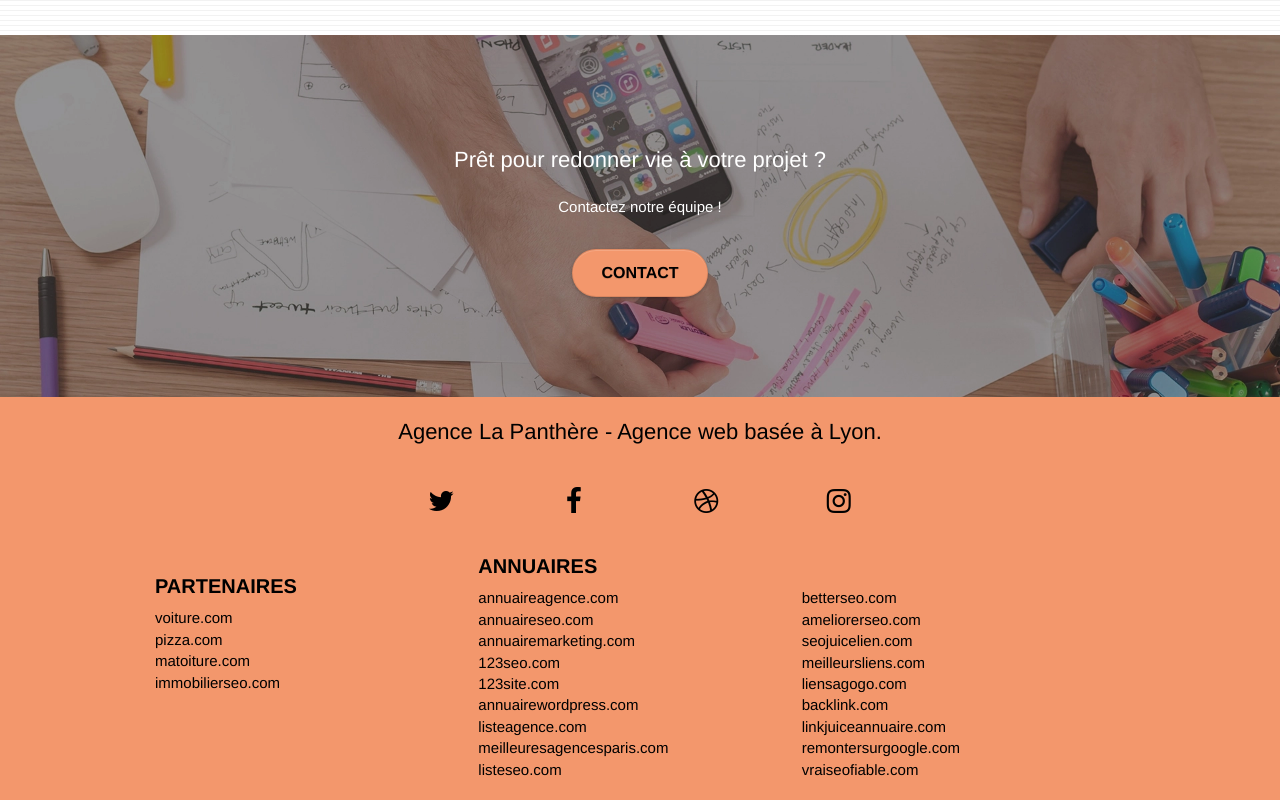
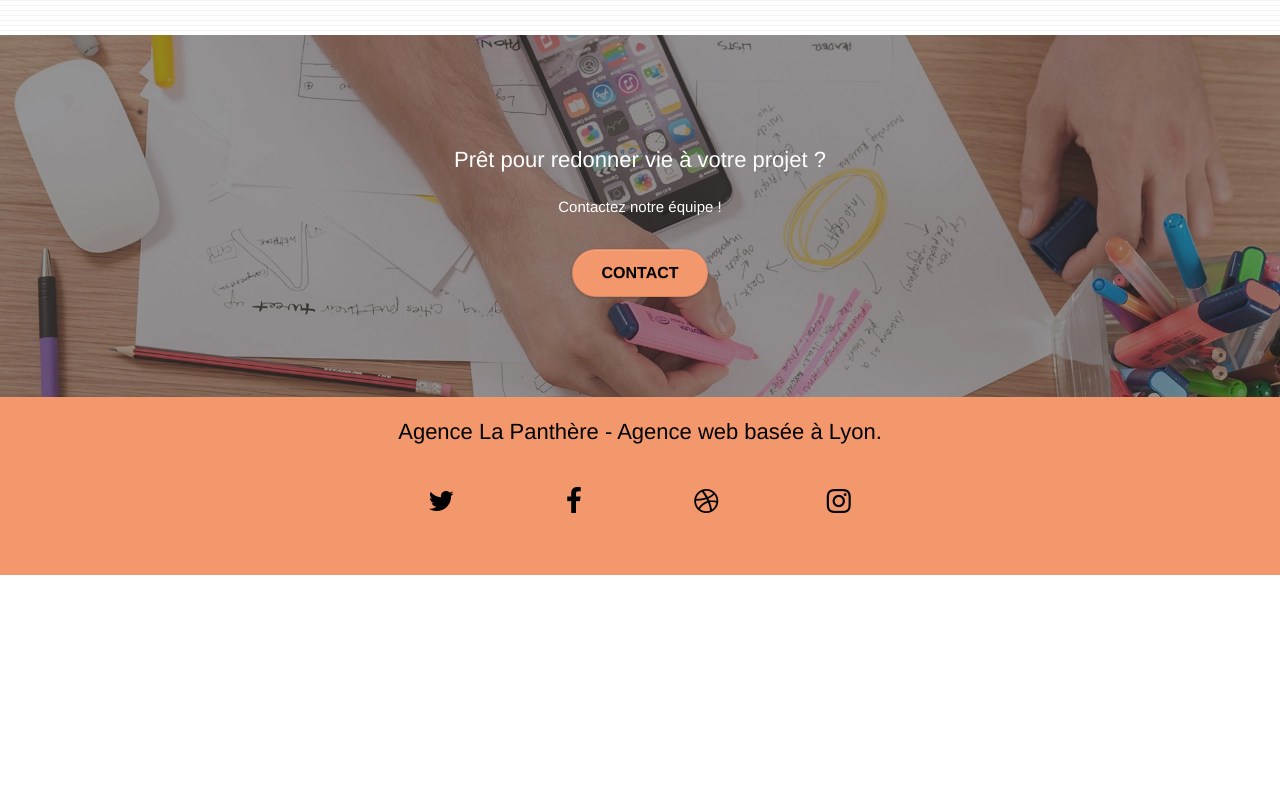
Before and after one commit to matthieudubo/la-panthere, a plain HTML site: page index.html in a window 1280 px wide. Shown: the part 2903-3703 px from the top of the page. After the commit the page ends 3478 px from the top, so only its background shows below. Drawn offline with Linux system fonts and the light colour scheme.

Commit message:
removed useless link in the footer

```diff
--- a/index.html
+++ b/index.html
@@ -369,176 +369,6 @@
               </div>
             </div>
           </div>
-          <div class="col-sm-4">
-            <h3 class="title-footer">Partenaires</h3>
-            <ul>
-              <li>
-                <a
-                  href="voiture.com"
-                  class="hover-underline-animation link-footer"
-                  >voiture.com</a
-                >
-              </li>
-              <li>
-                <a
-                  href="pizza.com"
-                  class="hover-underline-animation link-footer"
-                  >pizza.com</a
-                >
-              </li>
-              <li>
-                <a
-                  href="matoiture.com"
-                  class="hover-underline-animation link-footer"
-                  >matoiture.com</a
-                >
-              </li>
-              <li>
-                <a
-                  href="immobilierseo.com"
-                  class="hover-underline-animation link-footer"
-                  >immobilierseo.com</a
-                >
-              </li>
-            </ul>
-          </div>
-          <div>
-            <h3 class="title-footer">Annuaires</h3>
-            <div class="col-sm-4">
-              <ul>
-                <li>
-                  <a
-                    href="annuaireagence.com"
-                    class="hover-underline-animation link-footer"
-                    >annuaireagence.com</a
-                  >
-                </li>
-                <li>
-                  <a
-                    href="annuaireseo.com"
-                    class="hover-underline-animation link-footer"
-                    >annuaireseo.com</a
-                  >
-                </li>
-                <li>
-                  <a
-                    href="annuairemarketing.com"
-                    class="hover-underline-animation link-footer"
-                    >annuairemarketing.com</a
-                  >
-                </li>
-                <li>
-                  <a
-                    href="123seoture.com"
-                    class="hover-underline-animation link-footer"
-                    >123seo.com</a
-                  >
-                </li>
-                <li>
-                  <a
-                    href="123site.com"
-                    class="hover-underline-animation link-footer"
-                    >123site.com</a
-                  >
-                </li>
-                <li>
-                  <a
-                    href="annuairewordpress.com"
-                    class="hover-underline-animation link-footer"
-                    >annuairewordpress.com</a
-                  >
-                </li>
-                <li>
-                  <a
-                    href="listeagence.com"
-                    class="hover-underline-animation link-footer"
-                    >listeagence.com</a
-                  >
-                </li>
-                <li>
-                  <a
-                    href="meilleuresagencesparis.com"
-                    class="hover-underline-animation link-footer"
-                    >meilleuresagencesparis.com</a
-                  >
-                </li>
-                <li>
-                  <a
-                    href="listeseo.com"
-                    class="hover-underline-animation link-footer"
-                    >listeseo.com</a
-                  >
-                </li>
-              </ul>
-            </div>
-            <div class="col-sm-4">
-              <ul>
-                <li>
-                  <a
-                    href="betterseo.com"
-                    class="hover-underline-animation link-footer"
-                    >betterseo.com</a
-                  >
-                </li>
-                <li>
-                  <a
-                    href="ameliorerseo.com"
-                    class="hover-underline-animation link-footer"
-                    >ameliorerseo.com</a
-                  >
-                </li>
-                <li>
-                  <a
-                    href="seojuicelien.com"
-                    class="hover-underline-animation link-footer"
-                    >seojuicelien.com</a
-                  >
-                </li>
-                <li>
-                  <a
-                    href="meilleursliens.com"
-                    class="hover-underline-animation link-footer"
-                    >meilleursliens.com</a
-                  >
-                </li>
-                <li>
-                  <a
-                    href="liensagogo.com"
-                    class="hover-underline-animation link-footer"
-                    >liensagogo.com</a
-                  >
-                </li>
-                <li>
-                  <a
-                    href="backlink.com"
-                    class="hover-underline-animation link-footer"
-                    >backlink.com</a
-                  >
-                </li>
-                <li>
-                  <a
-                    href="linkjuiceannuaire.com"
-                    class="hover-underline-animation link-footer"
-                    >linkjuiceannuaire.com</a
-                  >
-                </li>
-                <li>
-                  <a
-                    href="remontersurgoogle.com"
-                    class="hover-underline-animation link-footer"
-                    >remontersurgoogle.com</a
-                  >
-                </li>
-                <li>
-                  <a
-                    href="vraiseofiable.com"
-                    class="hover-underline-animation link-footer"
-                    >vraiseofiable.com</a
-                  >
-                </li>
-              </ul>
-            </div>
-          </div>
         </div>
       </div>
     </footer>
```
